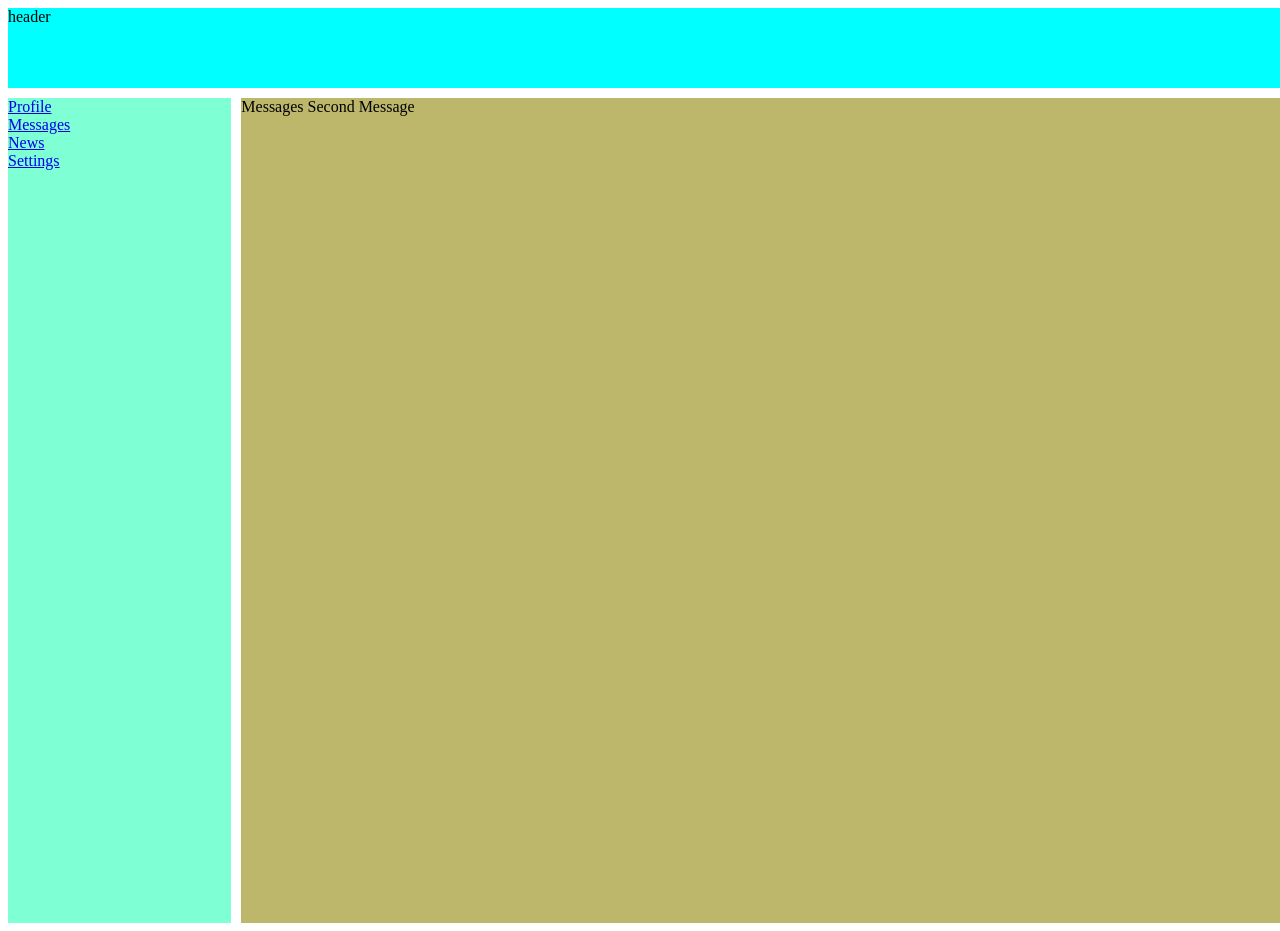
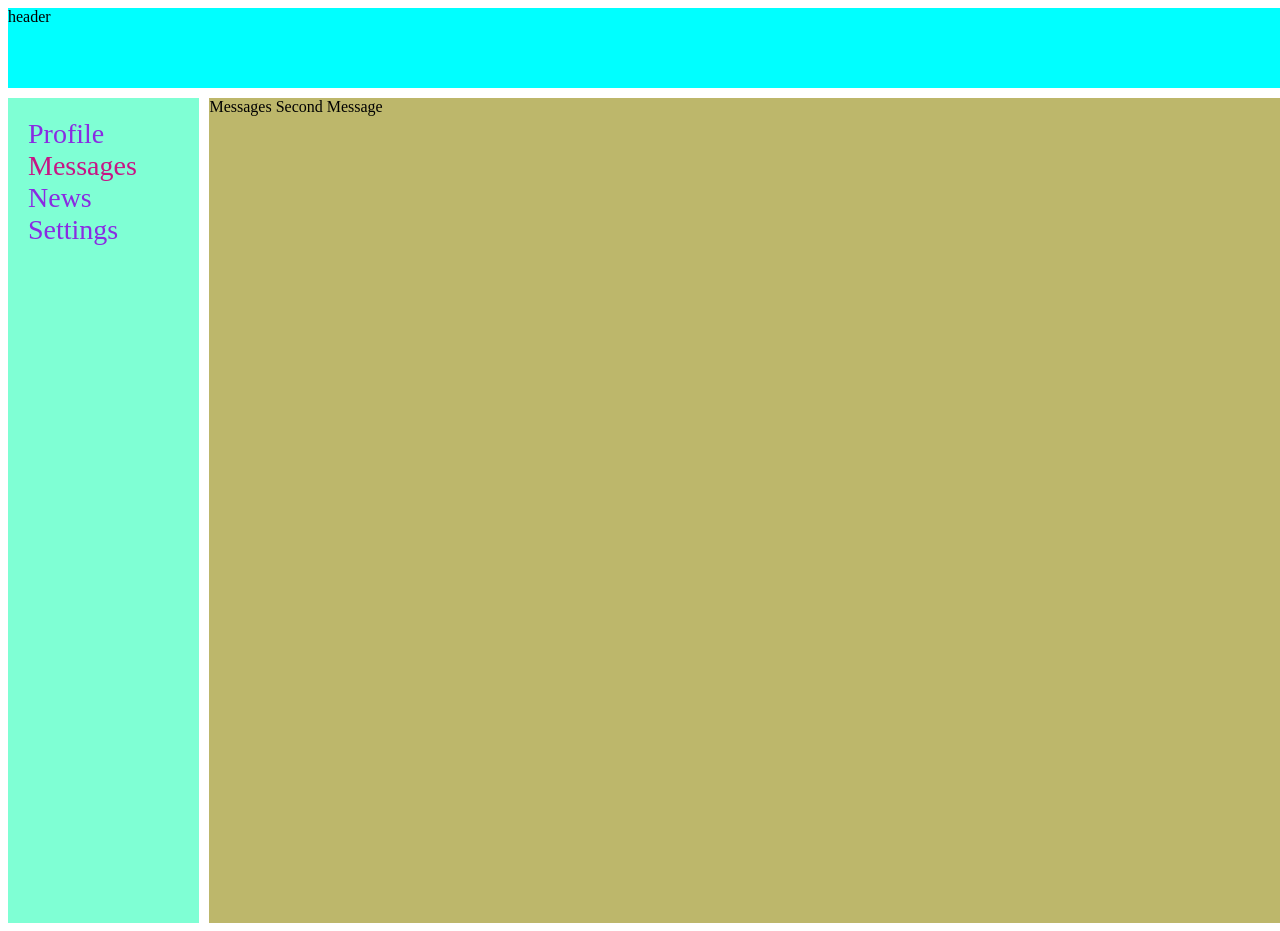
Before and after one commit to KraS27/biblioFront, a React (Create React App) app: page /messages in a window 1280 px wide. Shown: the top 931 px of the page. Built offline with nearby package versions, Linux system fonts and the light colour scheme.

Commit message:
Add Navigation

```diff
--- a/src/App.css
+++ b/src/App.css
@@ -9,7 +9,7 @@
   "nav content";
 
   grid-template-rows: 80px 1fr;
-  grid-template-columns: 2fr 10fr;
+  grid-template-columns: 2fr 12fr;
   grid-gap: 10px;
 }
 
--- /dev/null
+++ b/src/Components/Navbar/NavItem/NavItem.jsx
@@ -0,0 +1,13 @@
+import React from 'react';
+import style from "./NavItem.module.css";
+import {NavLink} from "react-router-dom";
+
+const NavItem = (props) => {
+    return (
+        <div className={style.link}>
+            <NavLink to={props.url} className={link => link.isActive ? style.active : style.link}>{props.text}</NavLink>
+        </div>
+    );
+};
+
+export default NavItem;
--- /dev/null
+++ b/src/Components/Navbar/NavItem/NavItem.module.css
@@ -0,0 +1,11 @@
+
+.link{
+  text-decoration: none;
+  font-size: 28px;
+  color: blueviolet;
+}
+
+.active{
+  text-decoration: none;
+  color: mediumvioletred;
+}
--- a/src/Components/Navbar/Navigation.jsx
+++ b/src/Components/Navbar/Navigation.jsx
@@ -1,21 +1,15 @@
 import style from './Navigation.module.css'
+import {NavLink} from "react-router-dom";
+import NavItem from "./NavItem/NavItem";
 
 function Navigation() {
   return (
-    <nav className={style.nav}>
-      <div>
-        <a href="/profile" className={style.item}>Profile</a>
-      </div>
-      <div>
-       <a href="/messages" className={style.item}>Messages</a>
-      </div>
-      <div>
-        <a href="#" className={style.item}>News</a>
-      </div>
-      <div>
-        <a href="#" className={style.item}>Settings</a>
-      </div>
-    </nav>
+      <nav className={style.nav}>
+          <NavItem url={"/profile"} text={"Profile"}/>
+          <NavItem url={"/messages"} text={"Messages"} />
+          <NavItem url={"/news"} text={"News"} />
+          <NavItem url={"/settings"} text={"Settings"} />
+      </nav>
   )
 }
 
--- a/src/Components/Navbar/Navigation.module.css
+++ b/src/Components/Navbar/Navigation.module.css
@@ -1,8 +1,5 @@
 .nav{
   grid-area: nav;
   background-color: aquamarine;
+  padding: 20px;
 }
-
-.item{
-  text-align: center;
-}
```
